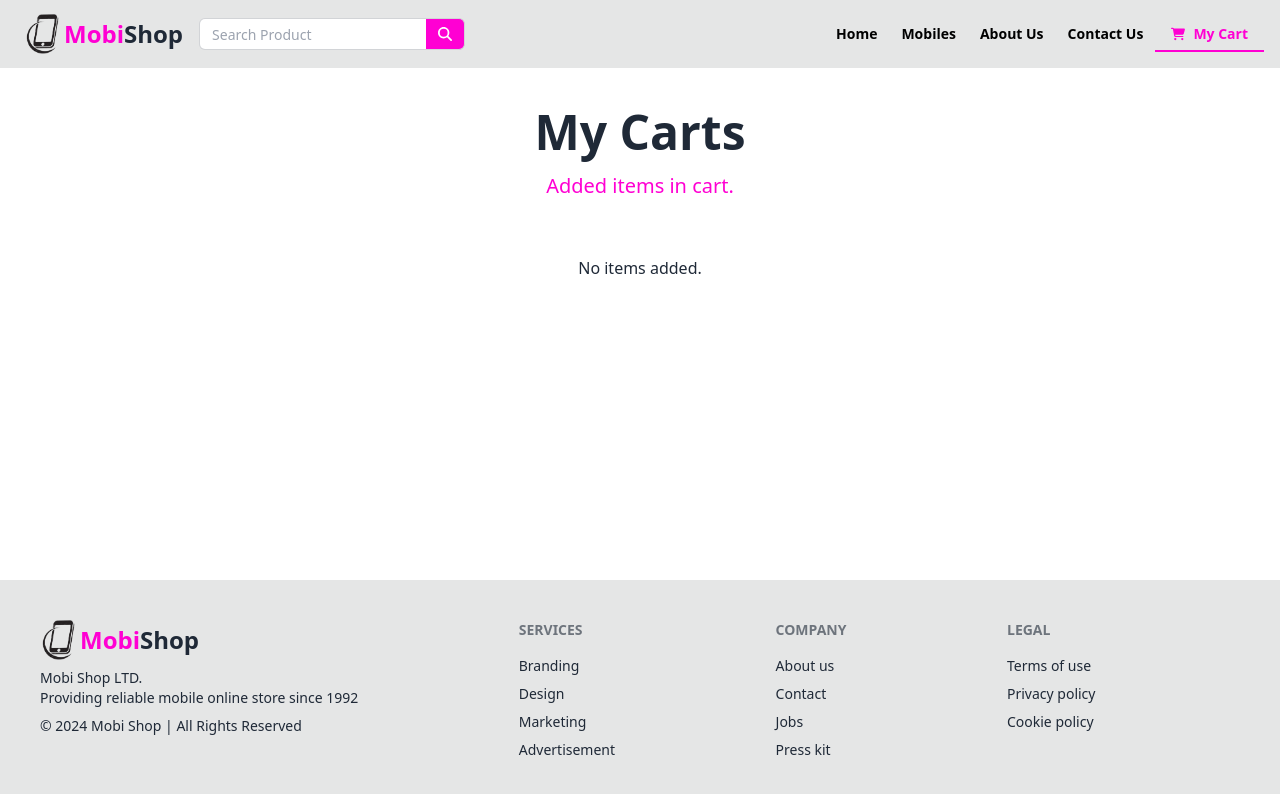
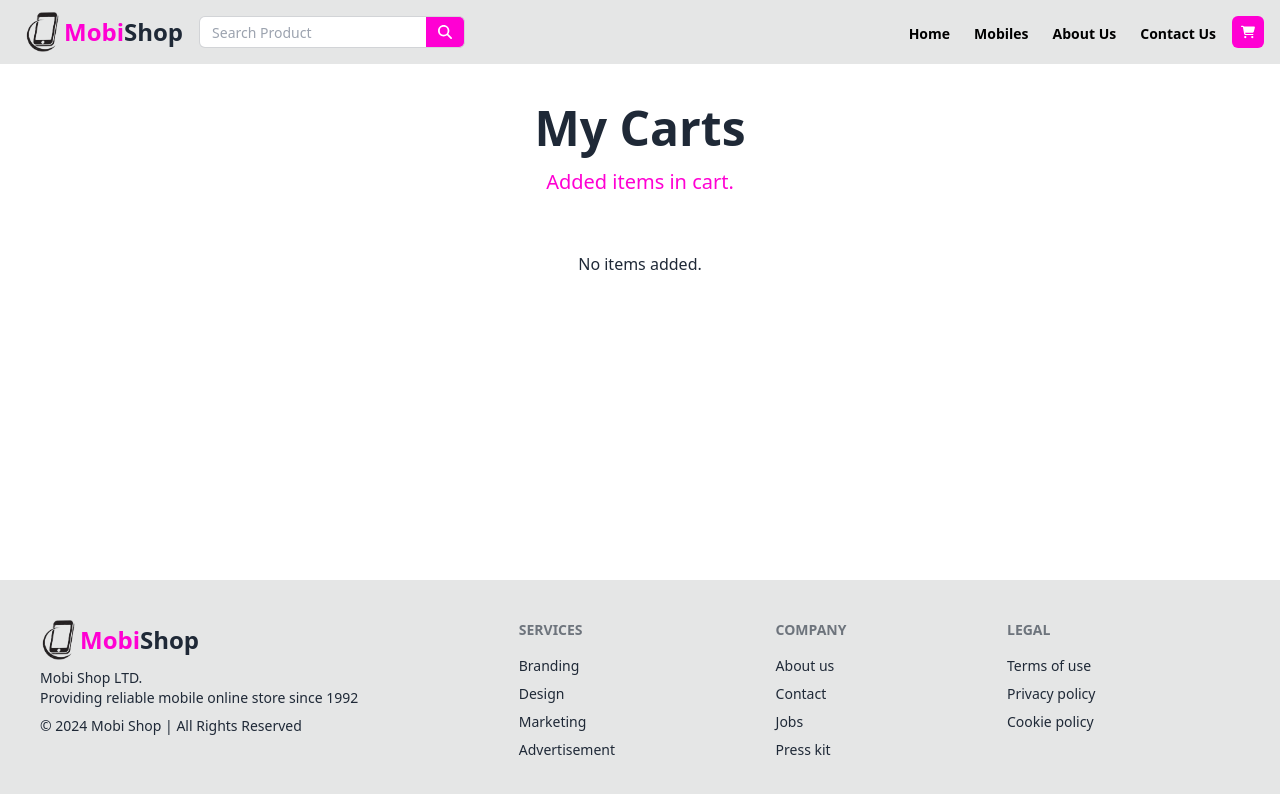
Before and after one commit to jibon-roy/mobi-shop, a React (Vite) app: page /cart in a window 1280 px wide. Shown: the top 794 px of the page. Built offline with nearby package versions, Linux system fonts and the light colour scheme.

Commit message:
dynamic id add

```diff
--- a/src/components/CartIcon.jsx
+++ b/src/components/CartIcon.jsx
@@ -4,9 +4,9 @@ const CartIcon = ({ cartValue }) => {
   return (
     <div className="relative flex items-center gap-2">
       <FaCartShopping className="" />
-      <span>My Cart</span>
+      <span className="lg:hidden">My Cart</span>
       {cartValue > 0 && (
-        <span className="absolute -top-3 -left-3 bg-red-600 text-white rounded-full text-xs w-5 h-5 flex items-center justify-center">
+        <span className="absolute -top-4 -left-4 bg-red-500 text-white rounded-full text-xs w-4 h-4 flex items-center justify-center">
           {cartValue}
         </span>
       )}
--- a/src/components/Navbar.jsx
+++ b/src/components/Navbar.jsx
@@ -4,8 +4,12 @@ import { Link } from "react-router-dom";
 import CartIcon from "./CartIcon";
 import { useEffect, useState } from "react";
 import SearchBar from "./SearchBar";
+import { useLocation } from "react-router-dom";
 
 export default function Navbar() {
+  const location = useLocation();
+  const isCartPath = location.pathname == "/cart";
+
   const [cartNumber, setCartNumber] = useState(0);
 
   const navItems = [
@@ -101,7 +105,7 @@ export default function Navbar() {
                 <li className="" key={nav.id}>
                   <NavLink
                     className={
-                      "navLink px-3 hover:bg-transparent hover:text-[#ef00d3]"
+                      "navLink px-3 max-h-8 hover:bg-transparent hover:text-[#ef00d3]"
                     }
                     to={nav.route}
                   >
@@ -110,14 +114,16 @@ export default function Navbar() {
                 </li>
               ))}
               <li className="">
-                <NavLink
-                  className={
-                    "navLink hover:bg-transparent hover:text-[#ef00d3]"
-                  }
+                <Link
+                  className={`${
+                    isCartPath
+                      ? "bg-primary-red hover:bg-primary-red text-white"
+                      : "bg-border text-black hover:text-white"
+                  } cartLink ml-1 w-8 h-8 p-0 flex justify-center rounded-md border-0  hover:bg-primary-red`}
                   to={"/cart"}
                 >
                   <CartIcon cartValue={cartNumber} />
-                </NavLink>
+                </Link>
               </li>
             </ul>
           </div>
@@ -138,8 +144,8 @@ export default function Navbar() {
             </div>
           </li>
           <li>
-            <div className="noLink">
-              <SearchBar />
+            <div className="noLink lg:hidden">
+              <SearchBar id="navSearch2" />
             </div>
           </li>
           {navItems.map((nav) => (
@@ -152,9 +158,9 @@ export default function Navbar() {
               </NavLink>
             </li>
           ))}
-          <li className="">
+          <li>
             <NavLink
-              className={"navLink hover:bg-transparent hover:text-[#ef00d3]"}
+              className={"noLink hover:bg-transparent hover:text-[#ef00d3]"}
               to={"/cart"}
             >
               <CartIcon cartValue={cartNumber} />
--- a/src/components/SearchBar.jsx
+++ b/src/components/SearchBar.jsx
@@ -1,10 +1,10 @@
 import { FaMagnifyingGlass } from "react-icons/fa6";
 
-export default function SearchBar() {
+export default function SearchBar({ id }) {
   return (
     <div className="flex justify-center">
       <input
-        id="navSearch"
+        id={id ? id : "navSearch"}
         name="navSearch"
         autoComplete="search"
         type="text"
--- a/src/index.css
+++ b/src/index.css
@@ -33,6 +33,15 @@
 .noLink:focus-within,
 .noLink:hover {
   background-color: transparent !important;
+}
+
+.cartLink:active,
+.cartLink:focus,
+.cartLink:focus-visible,
+.cartLink:focus-within,
+.cartLink:hover {
+  background-color: #ff00d3 !important;
+  color: white;
 }
 
 .navLinknavLink:active,
```
